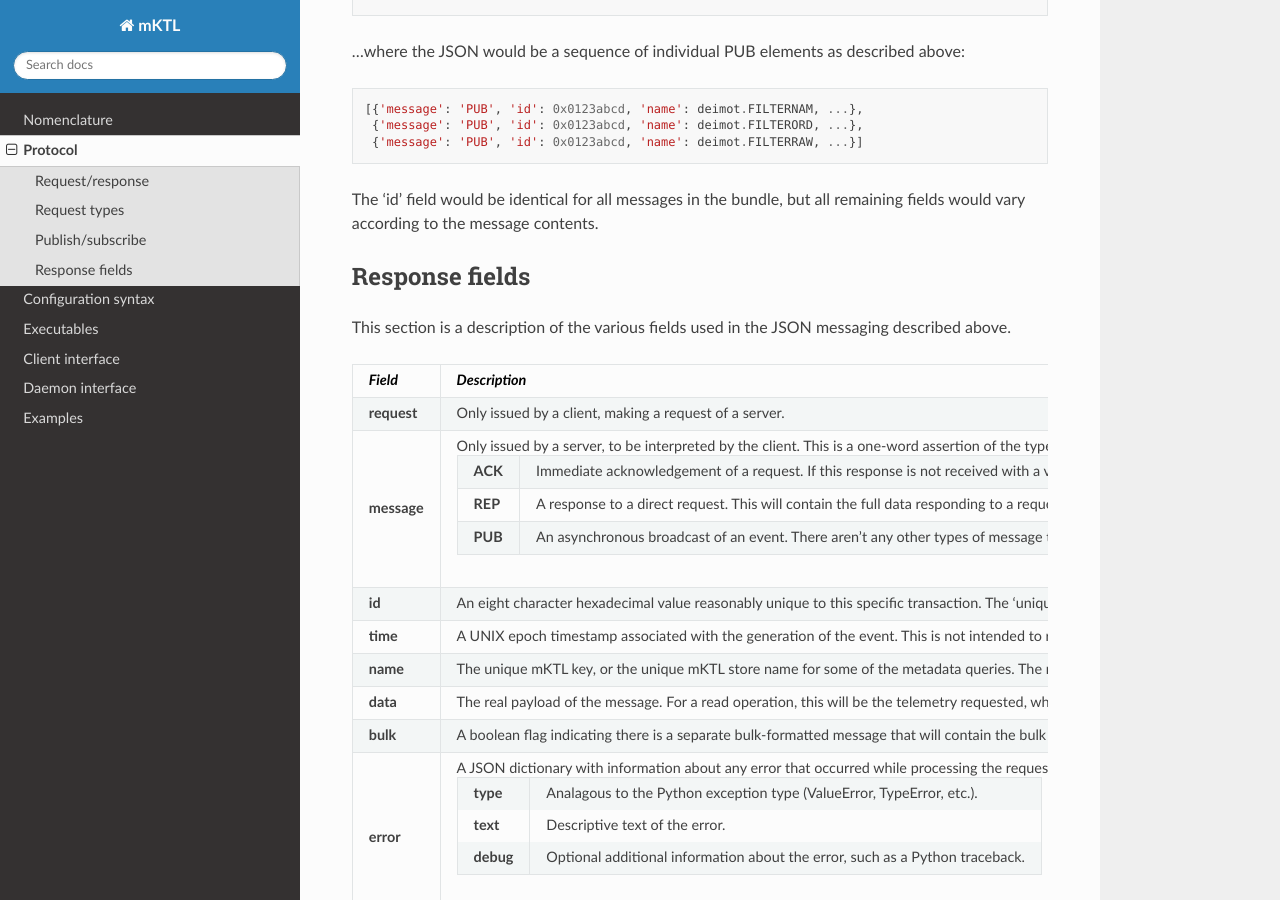
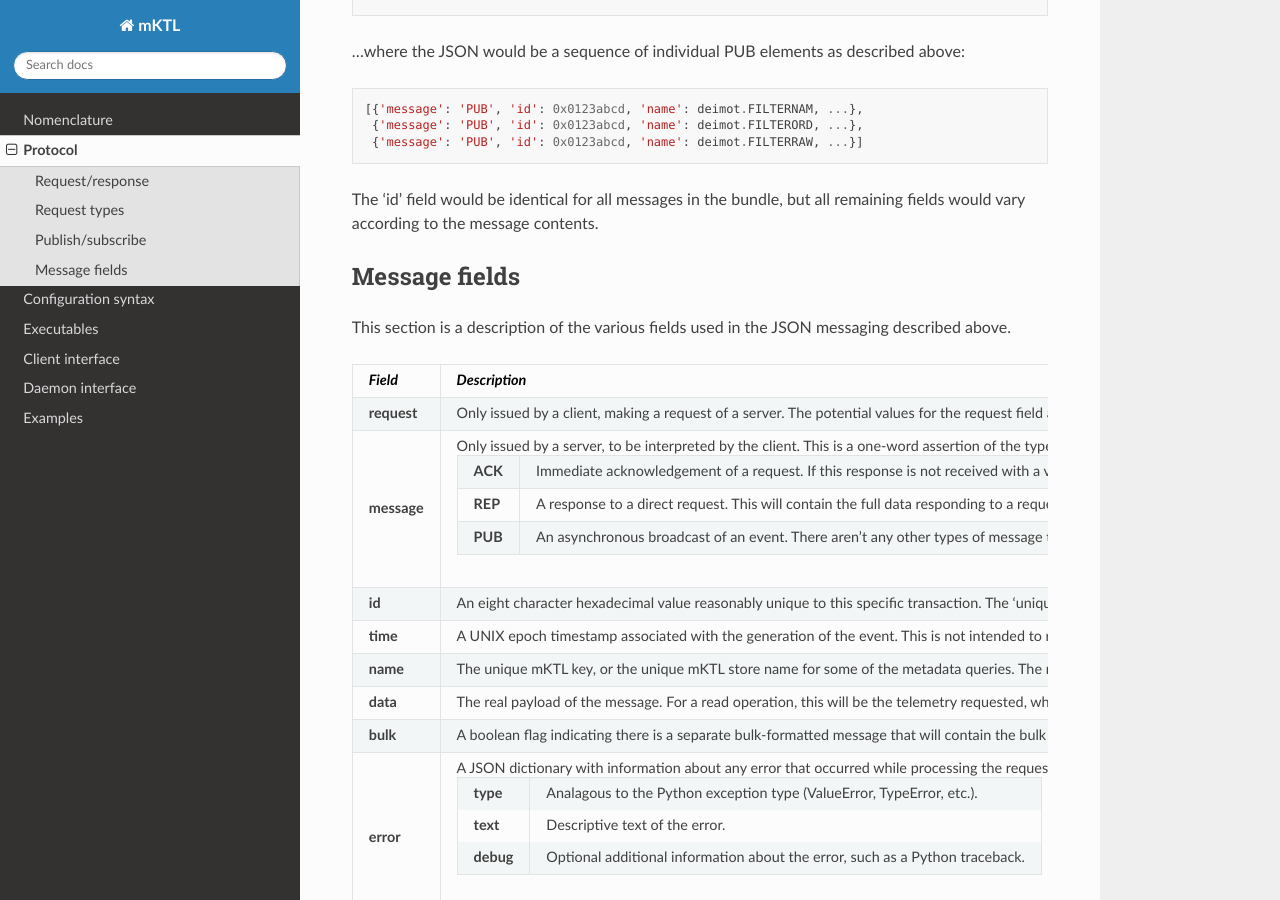
Before and after one commit to KeckObservatory/mKTL, a Sphinx documentation site: the page built from doc/protocol.rst, in a window 1280 px wide and 900 px high, scrolled down 5198 px. Built offline with Sphinx 7.4.7 and the Read the Docs theme 3.1.0, drawn with Linux system fonts in a browser that asks for light colours.

Commit message:
Make that last section about message fields in general, not just responses, and include a link back to the request types section.

```diff
--- a/doc/protocol.rst
+++ b/doc/protocol.rst
@@ -100,6 +100,8 @@
 a simple client from saturating a basic gigabit network link with continuous
 bulk data requests, whereas saturating the link is trivial with raw bytes.
 
+
+.. _request_types:
 
 Request types
 -------------
@@ -307,8 +309,8 @@
 remaining fields would vary according to the message contents.
 
 
-Response fields
----------------
+Message fields
+--------------
 
 This section is a description of the various fields used in the JSON messaging
 described above.
@@ -317,6 +319,8 @@
 *Field*		*Description*
 ===============	===============================================================
 **request**	Only issued by a client, making a request of a server.
+		The potential values for the request field are all described
+		in the :ref:`request_types` section.
 
 **message**	Only issued by a server, to be interpreted by the client.
 		This is a one-word assertion of the type of content
```
